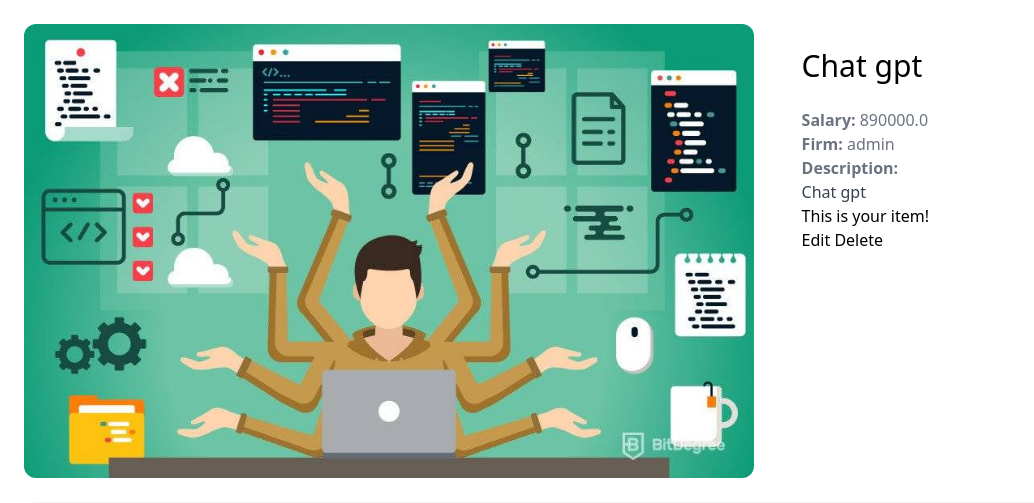
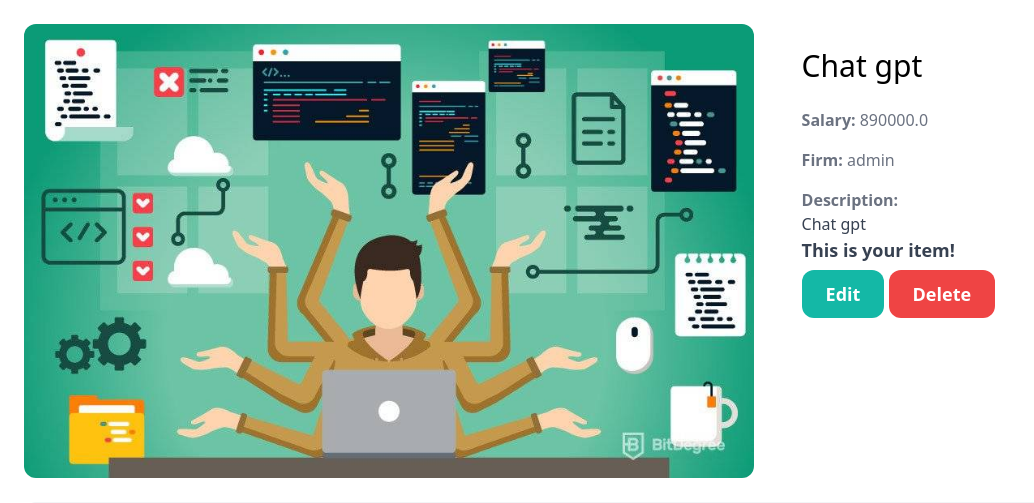
Before and after one commit to g-popov16/CodeForHire, a Django app: page /items/4 in a window 1280 px wide. Shown: the part 77-580 px from the top of the page, without its empty margins (0-1034 px from the left). Run offline with Django 4.2, Linux system fonts and the light colour scheme; a user stored in the database is signed in; data comes from the database, SQL or seed files in the repository; some libraries are stand-ins or nearby versions.

Commit message:
push(women away)
push(women away)

```diff
--- a/puddle/item/templates/item/detail.html
+++ b/puddle/item/templates/item/detail.html
@@ -10,8 +10,8 @@
 
     <div class='col-span-2 p-6 bg-gray-1000 rounded-xl'>
         <h1 class="mb-6 text-3xl">{{ item.name }}</h1>
-        <p class="text-gray-500"><strong>Salary:</strong> {{ item.salary}}</p>
-        <p class="text-gray-500"><strong>Firm:</strong> {{ item.created_by.username}}</p>
+        <p class="mb-4 text-gray-500"><strong>Salary:</strong> {{ item.salary}}</p>
+        <p class="mb-4 text-gray-500"><strong>Firm:</strong> {{ item.created_by.username}}</p>
 
         {% if item.description %}
         <p class="text-gray-700">
@@ -23,14 +23,15 @@
 
         {% if request.user == item.created_by %}
             <div>
-                <p>This is your item!</p>
-                <a href="{% url 'item:edit' item.id %}">Edit</a>
-                <a href="{% url 'item:delete' item.id%}">Delete</a>
+                <p class="text-lg font-bold text-gray-700 mb-4" >This is your item!</p>
+                <a href="{% url 'item:edit' item.id %}" class='px-6 py-3 text-lg font-semibold bg-teal-500 text-white rounded-xl hover:bg-teal-700'>Edit</a>
+                <a href="{% url 'item:delete' item.id%}" class='px-6 py-3 text-lg font-semibold bg-red-500 text-white rounded-xl hover:bg-red-700'>Delete</a>
             </div>
 
         {% elif request.user.is_superuser%}
-            <a href="{% url 'item:edit' item.id %}">Edit</a>
-            <a href="{% url 'item:delete' item.id%}">Delete</a>
+            <a href="{% url 'item:edit' item.id %}" class='px-6 py-3 text-lg font-semibold bg-teal-500 text-white rounded-xl hover:bg-teal-700'>Edit</a>
+            <a href="{% url 'item:delete' item.id%}" class='px-6 py-3 text-lg font-semibold bg-red-500 text-white rounded-xl hover:bg-red-700'
+>Delete</a>
             <a href="{% url 'conversation:new' item.id%}" class="inline-block mt-6 px-6 py-3 text-lg font-semibold bg-teal-500 text-white rounded-xl hover:bg-teal-700">Contact Firm</a>
         {% else %}
             <a href="{% url 'conversation:new' item.id%}" class="inline-block mt-6 px-6 py-3 text-lg font-semibold bg-teal-500 text-white rounded-xl hover:bg-teal-700">Contact Firm</a>
```
Also changed, not shown: puddle/item/templates/item/form.html (+11 -8 lines).
